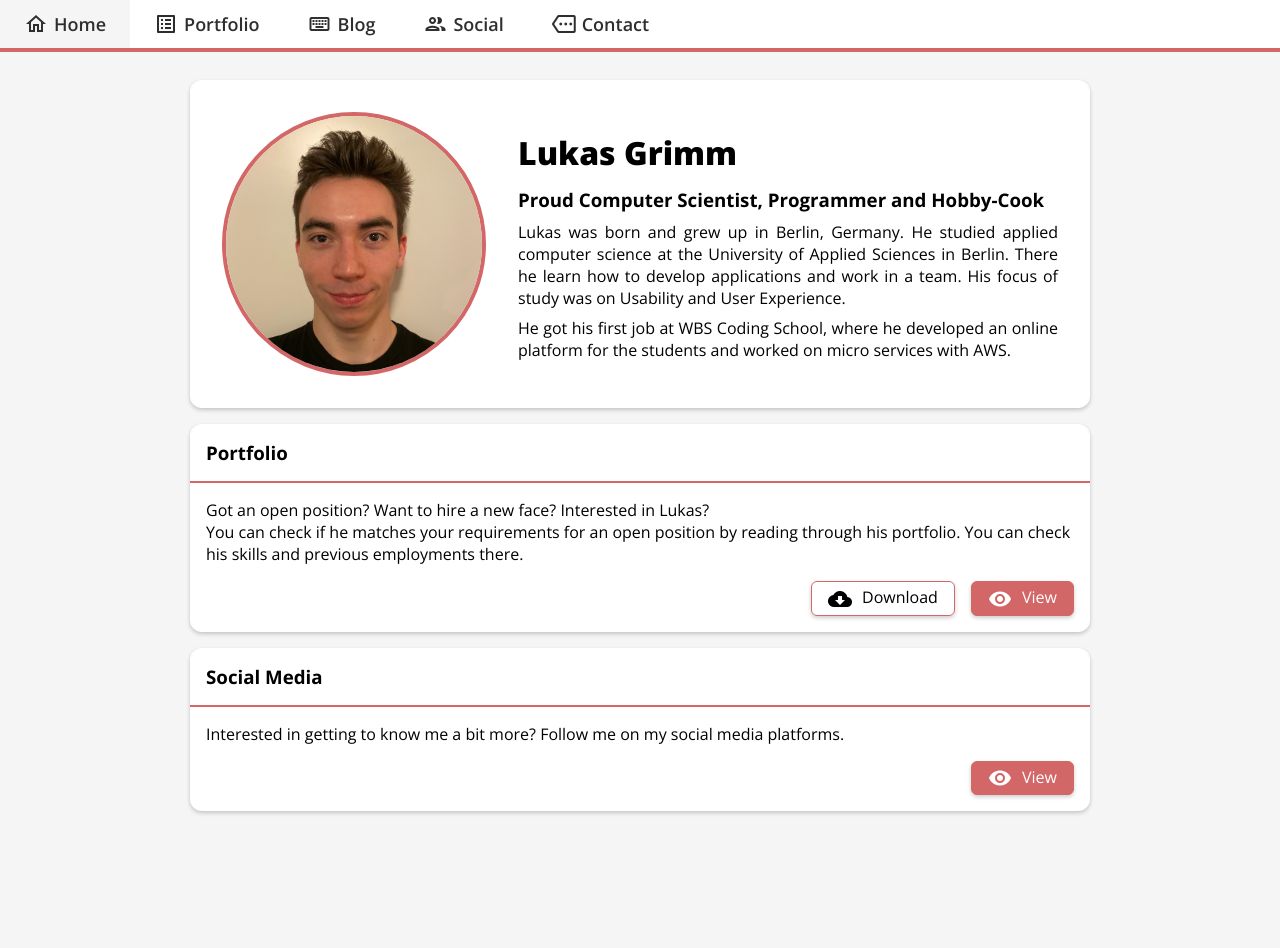
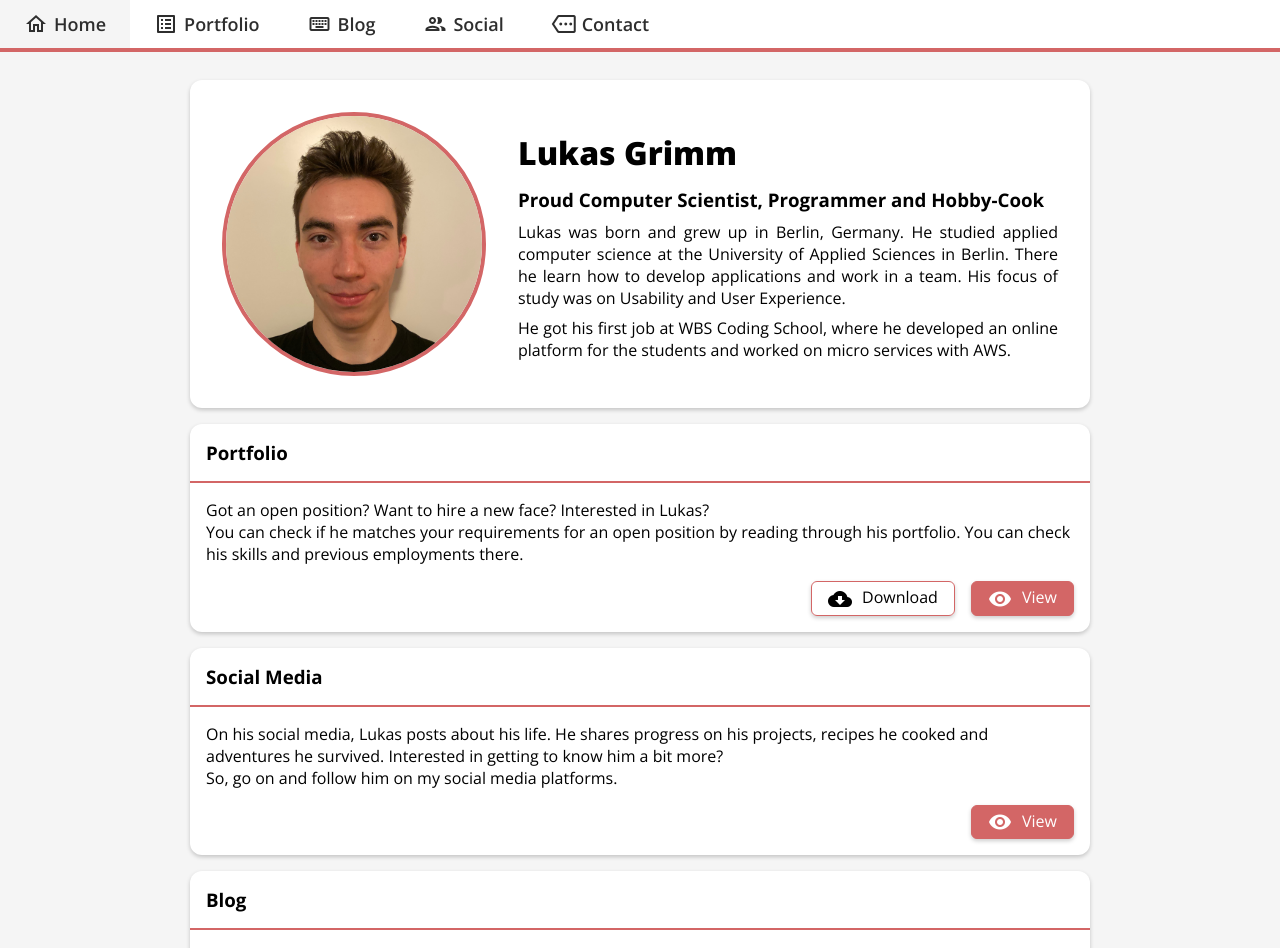
Before and after one commit to Untanky/homepage-old, a Nuxt app: page / in a window 1280 px wide. Shown: the top 948 px of the page. Before the commit the page ends 819 px from the top, so only its background shows below. Built offline with nearby package versions, Linux system fonts and the light colour scheme; what vue-highlight.js would draw is missing.

Commit message:
Created section about the blog on the landing page

```diff
--- a/pages/index.vue
+++ b/pages/index.vue
@@ -25,9 +25,22 @@
     </website-content>
     <website-content
       heading="Social Media"
-      link-path="/socials"
+      link-path="/social"
     >
-      Interested in getting to know me a bit more? Follow me on my social media platforms.
+      On his social media, Lukas posts about his life. He shares progress on his projects,
+      recipes he cooked and adventures he survived. Interested in getting to know him
+      a bit more? <br>
+      So, go on and follow him on my social media platforms.
+    </website-content>
+    <website-content
+      heading="Blog"
+      link-path="/blog"
+    >
+      Lukas writes a small blog about his personal projects. Did you ever want to know how
+      he creates all that awesome stuff, he has on his <a href="https://github.com/Untanky">GitHub</a>?
+      Do you like little anecdotes out of the life of a young developer? <br>
+      Then check out Lukas' blog. <br>
+      Below you also find a selection of his articles.
     </website-content>
   </div>
 </template>
```
